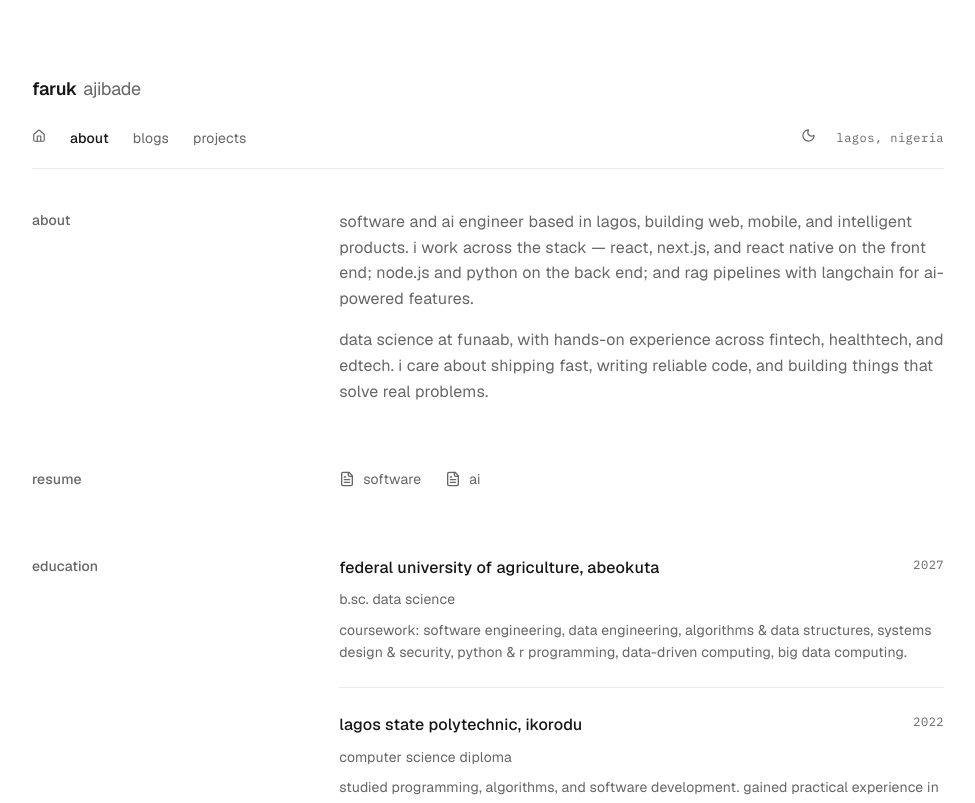
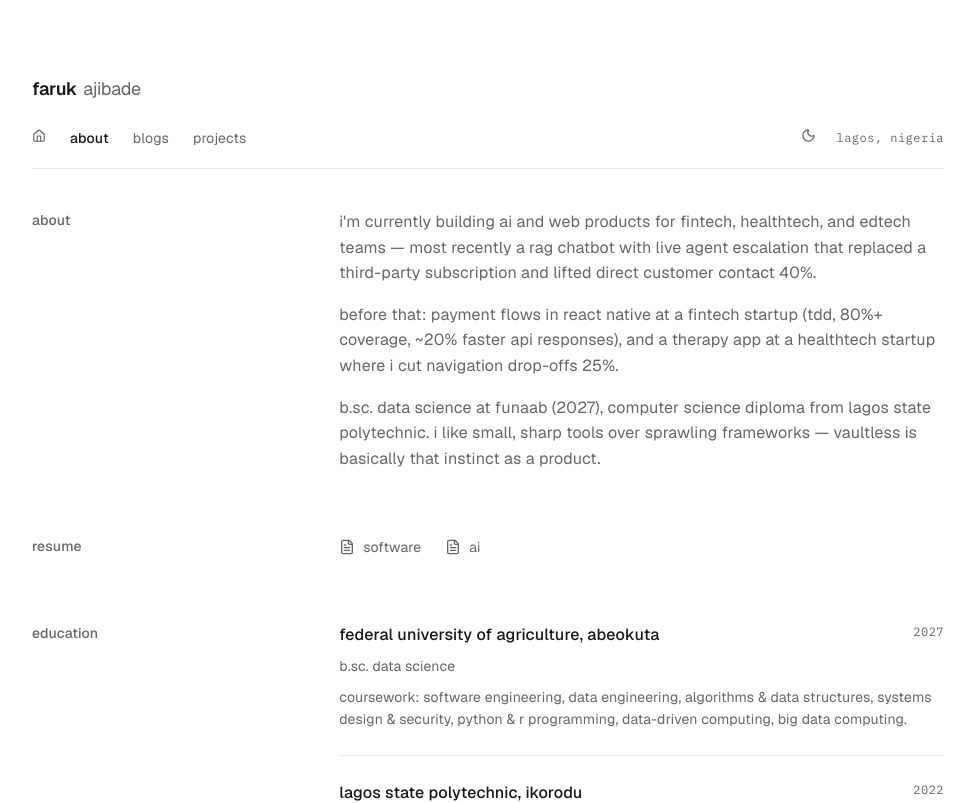
Before and after one commit to 1FarukDev/new-porfolio, a Next.js app: page /about in a window 1280 px wide. Shown: the top 803 px of the page, without its empty margins (152-1127 px from the left). Built offline with nearby package versions, Linux system fonts and the light colour scheme.

Commit message:
revamp: made some text updates to the portfolio

```diff
--- a/src/screens/blog/blog.tsx
+++ b/src/screens/blog/blog.tsx
@@ -1,38 +1,11 @@
 import React from "react";
-
-const blogs = [
-  {
-    title: "Building real-time systems with WebSockets",
-    date: "Apr 2024",
-    readTime: "10 mins",
-    excerpt: "Lessons learned building live collaboration features at scale.",
-  },
-  {
-    title: "Designing systems that scale",
-    date: "Mar 2024",
-    readTime: "14 mins",
-    excerpt: "From monolith to microservices — mistakes we made and what we learned.",
-  },
-  {
-    title: "Why I switched from TypeScript strict mode",
-    date: "Feb 2024",
-    readTime: "8 mins",
-    excerpt: "Sometimes the strictest rules aren't always the best for productivity.",
-  },
-];
 
 function Blogs() {
   return (
     <section>
-      {blogs.map((blog, index) => (
-        <div key={index} className="py-8 border-b border-[var(--border)] last:border-b-0">
-          <h2 className="text-lg font-medium text-[var(--text-primary)] mb-2 hover:text-[var(--text-secondary)] transition-colors cursor-pointer">
-            {blog.title}
-          </h2>
-          <p className="text-sm font-mono text-[var(--text-secondary)] mb-3">{blog.date} — {blog.readTime}</p>
-          <p className="text-base text-[var(--text-primary)]">{blog.excerpt}</p>
-        </div>
-      ))}
+      <p className="text-base text-[var(--text-secondary)]">
+        new posts coming soon
+      </p>
     </section>
   );
 }
--- a/src/screens/homepage/about-intro.tsx
+++ b/src/screens/homepage/about-intro.tsx
@@ -21,15 +21,20 @@ function AboutIntro() {
         </p>
         <div className="w-full md:w-[70%] space-y-4 text-base leading-relaxed text-[var(--text-secondary)]">
           <p>
-            software and ai engineer based in lagos, building web, mobile, and
-            intelligent products. i work across the stack — react, next.js, and
-            react native on the front end; node.js and python on the back end;
-            and rag pipelines with langchain for ai-powered features.
+            i&apos;m currently building ai and web products for fintech,
+            healthtech, and edtech teams — most recently a rag chatbot with live
+            agent escalation that replaced a third-party subscription and lifted
+            direct customer contact 40%.
           </p>
           <p>
-            data science at funaab, with hands-on experience
-            across fintech, healthtech, and edtech. i care about shipping fast,
-            writing reliable code, and building things that solve real problems.
+            before that: payment flows in react native at a fintech startup
+            (tdd, 80%+ coverage, ~20% faster api responses), and a therapy app
+            at a healthtech startup where i cut navigation drop-offs 25%.
+          </p>
+          <p>
+            b.sc. data science at funaab (2027), computer science diploma from
+            lagos state polytechnic. i like small, sharp tools over sprawling
+            frameworks — vaultless is basically that instinct as a product.
           </p>
         </div>
       </div>
--- a/src/screens/homepage/experience.tsx
+++ b/src/screens/homepage/experience.tsx
@@ -6,7 +6,7 @@ const experiences = [
     company: "Technique Learning Solutions",
     role: "Software & AI Engineer",
     description:
-      "Developed a RAG-powered chatbot with live agent escalation for an EdTech platform, replacing third-party subscriptions and increasing direct customer communication by 40%. Redesigned and rebuilt the company website for performance, usability, and SEO. Built a token-based referral system that drove organic learner growth.",
+      "Redesigned and rebuilt the company website for performance, usability, and SEO, migrating data from the previous site with 98% transfer success. Developed a RAG-powered chatbot with live agent escalation for the EdTech platform, replacing third-party subscriptions and increasing direct customer communication by 40%. Built a token-based referral system that drove organic learner growth.",
     date: "Oct 2025 – present",
     link: "https://learntechnique.com/",
   },
--- a/src/screens/homepage/homepage.tsx
+++ b/src/screens/homepage/homepage.tsx
@@ -45,15 +45,13 @@ function Homepage() {
         <div className="w-full md:w-[30%] text-sm text-[var(--text-secondary)] font-medium">About</div>
         <div className="w-full md:w-[70%] text-base leading-relaxed text-[var(--text-secondary)]">
           <p>
-            software and ai engineer based in lagos, building web, mobile, and
-            intelligent products. i work across the stack — react, next.js, and
-            react native on the front end; node.js and python on the back end;
-            and rag pipelines with langchain for ai-powered features.
+            software and ai engineer based in lagos. react, next.js, and react
+            native on the front end; node.js and python on the back end; rag
+            pipelines with langchain for ai features.
           </p>
           <p>
-            data science at funaab, with hands-on experience
-            across fintech, healthtech, and edtech. i care about shipping fast,
-            writing reliable code, and building things that solve real problems.
+            currently at technique learning solutions, building and shipping
+            across fintech, healthtech, and edtech products.
           </p>
         </div>
       </div>
--- a/src/screens/projects/projects.tsx
+++ b/src/screens/projects/projects.tsx
@@ -25,7 +25,7 @@ const projects = [
     date: "2025",
     stack: "TypeScript, Next.js, Tailwind CSS, Supabase",
     description:
-      "Full-stack e-commerce platform for a Nigerian surface pattern design studio. Supabase powers auth, file storage for print assets, and real-time product data. Includes collection filtering, consultation booking, and SSR for global SEO.",
+      "Full-stack e-commerce platform for a Nigerian surface pattern design studio. Supabase powers auth, file storage for print assets, and real-time product data — with SSR for global SEO.",
     live: "https://www.jesudarahinmikaiye.com",
   },
   {
```
